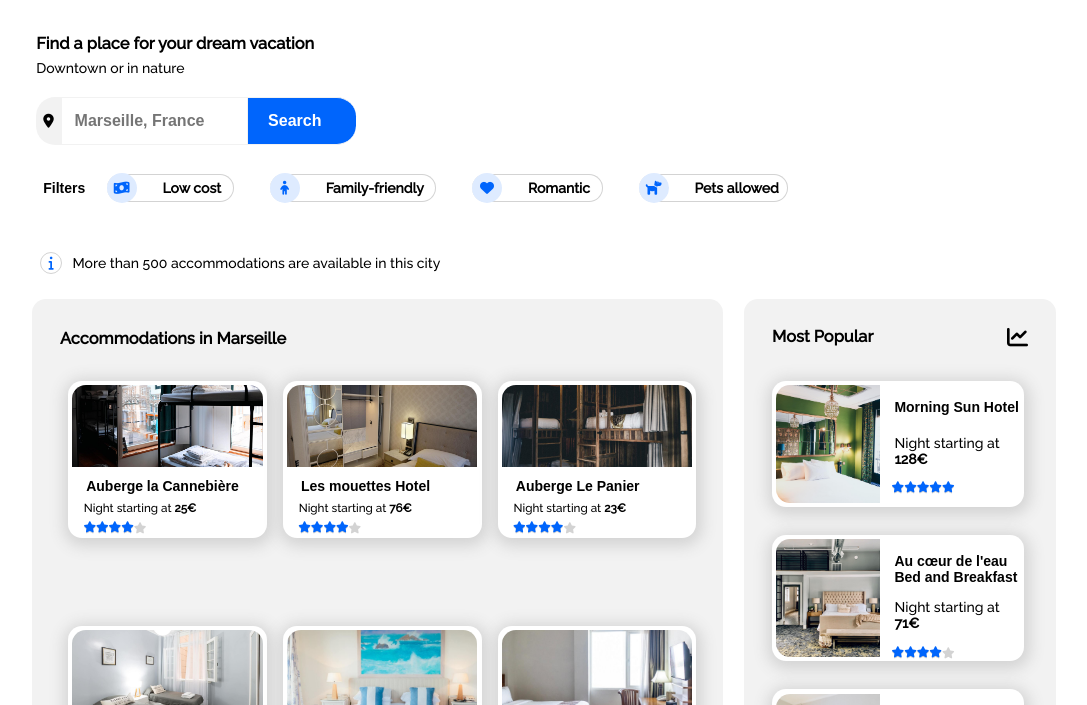
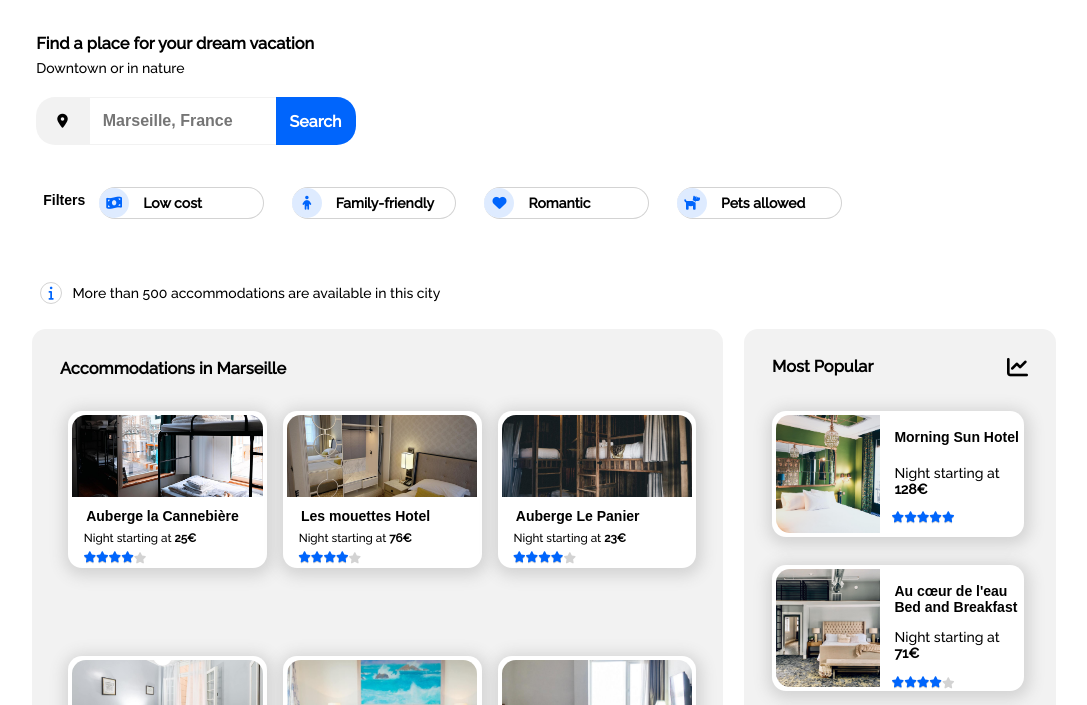
Before and after one commit to Rhyath/ReserviaProject, a plain HTML site: page index.html in a window 1280 px wide. Shown: the part 68-773 px from the top of the page, without its empty margins (96-1183 px from the left). Drawn offline with Linux system fonts and the light colour scheme.

Commit message:
css update (search icon button/margin on filter buttons added) & html (spaces between elements removed) update

```diff
--- a/ReserviaStyle.css
+++ b/ReserviaStyle.css
@@ -1,7 +1,7 @@
 /* Reservia Project Styling */
 
 body {
-    min-width: 300px;
+    min-width: 450px;
     width: 80%;
     margin: 0 auto;
     font-family: "Raleway", sans-serif;
@@ -113,56 +113,54 @@ header p {
     font-size: 1rem;
  }
 
-input[type="search"] {
+ input:focus, textarea:focus, button {
+     outline: none;
+ }
+
+button {
+    width: 3.3rem;
+    height: 3rem;
     border-top-right-radius: 1.2rem;
     border-bottom-right-radius: 1.2rem;
-    width: 6.8rem;
-    height: 3rem;
-    padding: 1.15rem;
+    border: none;
     text-align: center;
+    line-height: 3rem;
     background-color: #0065fc;
     color: white;
  }
 
-
-/* trying to remove the Search text and swap it with the icon but not working .....
-
- input[value:"Search"]
-    font-family: "Font Awesome 5";
-    font-weight: 900;
-    content: "\f002";
+ .searchtext {
+    display: none;
 }
 
-*/
-
- input[type="search"]::-webkit-search-cancel-button {
-     -webkit-appearence: none;
- }
+.fa-search {
+    font-display: inherit;
+}
 
 /* --- FILTERS SECTION --- */
 
  #filters {
     margin-top: 1.5em;
     margin-bottom: 3em;
+    height: 16em;
     padding: 0.5em;
  }
 
  #filters h4 {
-    display: block;
+     display: block;
  }
 
  span.button {
-    margin: 1.3rem;
-    padding: 0.3rem 0.5rem;
-    width: 11rem;
-    height: 3rem;
+    width: 45%;
+    margin-right: 1.5em;
+    margin-bottom: 1em;
     border: solid 0.12rem lightgrey;
     border-left-style: none;
     border-radius: 2rem;
     font-weight: 700;
-    display: flexbox;
+    display: flex;
     flex-flow: row wrap;
-    justify-content: space-between;
+    justify-content: flex-start;
     align-items: center;
  }
 
@@ -176,12 +174,10 @@ span.button i {
     text-align: center;
     line-height: 1rem;
     color: #0065fc;
-    position: relative;
-    left: -0.6em;
  }
 
  span.button:hover {
-     width: 100%;
+     width: 45%;
      border-radius: 2rem;
      background-color: #deebff;
      transition: width 3s linear;
@@ -385,7 +381,7 @@ aside h3, aside i {
     margin: 0;
     padding: 0;
     grid-column: 1/2;
-    grid-row: 1/-1;
+    grid-row: 1/4;
     border-top-left-radius: 1em;
     border-bottom-left-radius: 1em;
 }
@@ -495,7 +491,6 @@ footer {
 /* MEDIA QUERIES */
 
 @media all and (min-width:900px) {
-
     nav {
         display: flex;
         flex-flow: row nowrap;
@@ -523,22 +518,52 @@ footer {
         font-style: italic;
     }
 
-     #filters h4 {
-        display: inline;
+
+button {
+    width: 5rem;
+    height: 3rem;
+    border-top-right-radius: 1.2rem;
+    border-bottom-right-radius: 1.2rem;
+    border: none;
+    text-align: center;
+    line-height: 3rem;
+    background-color: #0065fc;
+    color: white;
+ }
+
+.searchtext {
+    display: inherit;
+    font-family: Raleway;
+    font-size: 1.2em;
+    font-weight: 900;
+}
+
+.fa-search {
+    display: none;
+}
+
+    #filters {
+        width: 80%;
+        display: flex;
+        flex-direction: row nowrap;
+        justify-content: space-between;
+        justify-items: flex-end;
+        height: auto;
+    }
+
+    #filters h4 {
      }
 
-     span.button {
-        margin: 1.3em;
-        padding: 0.3rem 0.5rem;
-        width: 11rem;
-        height: 3rem;
+    span.button {
+        width: 42%;
+        margin: 1em;
         border: solid 0.12rem lightgrey;
         border-left-style: none;
         border-radius: 2rem;
         font-weight: 700;
-        display: flexbox;
-        flex-flow: row nowrap;
-        justify-content: space-between;
+        display: flex;
+        flex-flow: row wrap;
+        justify-content: flex-start;
         align-items: center;
      }
 
--- a/index.html
+++ b/index.html
@@ -1,22 +1,13 @@
 <!DOCTYPE html>
-
 <html lang="en">
     <head>
-
         <title>Reservia Accommodation Finder</title>
-
         <link rel="stylesheet" type="text/css" href="ReserviaStyle.css">
-
         <link rel="preconnect" href="https://fonts.gstatic.com">
-
         <link href="https://fonts.googleapis.com/css2?family=Raleway:wght@500&display=swap" rel="stylesheet">
-
         <script src="https://kit.fontawesome.com/1f66a0a1d5.js" crossorigin="anonymous"></script>
-
         <meta name="viewport" content="width=device-width, initial-scale=1">
-
         <meta name="Reservia vacation planner" content="Reservia is a vacation planning tool to search for accommodation and activities in any city">
-
     </head>
 
     <body>
@@ -30,23 +21,16 @@
         </nav>
 
         <header>
-
             <h3>Find a place for your dream vacation</h3>
-
             <p>Downtown or in nature</p>
-
             <div id="searchfield">
-
                 <i class="fas fa-map-marker-alt" id="mapicon">
                 </i>
                 <input type="text" placeholder="Marseille, France">
-                <input type="search" value="Search">
-
+                <button><span class="searchtext">Search</span><i class="fas fa-search"></i></button>
             </div>
             <!-- end of #searchfield-->
-
             <div id="filters">
-
                 <h4>Filters</h4>
                 <span class="button">
                     <i class="fas fa-money-bill-wave"></i>
@@ -61,167 +45,130 @@
                 <span class="button">
                     <i class="fas fa-dog"></i> Pets allowed
                 </span>
-
             </div>
             <!-- end of #filters-->
-
             <p> <i class="fas fa-info"></i> More than 500 accommodations are available in this city</p>
-
         </header>
 
         <section id="accomm">
             <main>
-
                 <h3>Accommodations in Marseille</h3>
-
                 <div class="mainwrapper">
-
                     <div class="hotelcontainer">
                         <span class="image" id="cannebiere"></span>
                         <h4>Auberge la Cannebière</h4>
                         <p>Night starting at <strong>25€</strong></p>
                         <div class="star-rating" title=".800"></div>
                     </div>
-
                     <div class="hotelcontainer">
                         <span class="image" id="duPort"></span>
                         <h4>Hôtel du port</h4>
                         <p>Night starting at <strong>52€</strong></p>
                         <div class="star-rating" title=".1000"></div>
                     </div>
-
                     <div class="hotelcontainer">
                         <span class="image" id="mouettes"></span>
                         <h4>Les mouettes Hotel</h4>
                         <p>Night starting at <strong>76€</strong></p>
                         <div class="star-rating" title=".800"></div>
                     </div>
-
                     <div class="hotelcontainer">
                         <span class="image" id="deLaMer"></span>
                         <h4>Hôtel de la mer</h4>
                         <p>Night starting at <strong>46€</strong></p>
                         <div class="star-rating" title=".600"></div>
                     </div>
-
                     <div class="hotelcontainer">
                         <span class="image" id="laPanier"></span>
                         <h4>Auberge Le Panier</h4>
                         <p>Night starting at <strong>23€</strong></p>
                         <div class="star-rating" title=".800"></div>
                     </div>
-
                     <div class="hotelcontainer">
                         <span class="image" id="chezAmina"></span>
                         <h4>Hôtel chez Amina</h4>
                         <p>Night starting at <strong>96€</strong></p>
                         <div class="star-rating" title=".1000"></div>
                     </div>
-
                 </div>
                 <!-- end of .mainwrapper -->
-
                 <h3>Show more</h3>
-
             </main>
 
             <aside>
-
                 <h3>Most Popular</h3>
                 <i class="fas fa-chart-line clearfix" id="chart"></i>
-
                 <div class="asidewrapper">
-
                     <div class="popcontainer">
                         <span class="popimage" id="morningSun"></span>
                         <h4>Morning Sun Hotel</h4>
                         <p>Night starting at <strong>128€</strong></p>
                         <div class="star-rating" title=".100"></div>
                     </div>
-
                     <div class="popcontainer">
                         <span class="popimage" id="coeurDeLeau"></span>
                         <h4>Au cœur de l'eau Bed and Breakfast</h4>
                         <p>Night starting at <strong>71€</strong></p>
                         <div class="star-rating" title=".800"></div>
                     </div>
-
                     <div class="popcontainer">
                         <span class="popimage" id="bleuBlanc"></span>
                         <h4>Tout bleu et Blanc Hotel</h4>
                         <p>Night starting at <strong>68€</strong></p>
                         <div class="star-rating" title=".800"></div>
                     </div>
-
                 </div>
                 <!-- end of .asidewrapper-->
-
             </aside>
-
         </section> <!--  end of accommodation-->
 
         <section id="activ">
-
             <h3>Activities in Marseille</h3>
-
             <div class="activwrapper">
-
                 <div class="imagebox" id="grid1">
                     <div id="oldport"></div>
                     <h4>Old Port</h4>
                 </div>
-
                 <div class="imagebox" id="grid2">
                     <div id="pomegues"></div>
                     <h4>Pomègues Fort</h4>
                 </div>
-
                 <div class="imagebox" id="grid3">
                     <div id="frioul"></div>
                     <h4>Frioul Island</h4>
                 </div>
-
                 <div class="imagebox" id="grid4">
                     <div id="calanques"></div>
                     <h4>Calanques National Park</h4>
                 </div>
-
                 <div class="imagebox" id="grid5">
                     <div id="garde"></div>
                     <h4>Notre-Dame-de-la-Garde</h4>
                 </div>
-
                 <div class="imagebox" id="grid6">
                     <div id="longchamp"></div>
                     <h4>Longchamp Park</h4>
                 </div>
-
             </div>
-
         </section> <!-- end of activities-->
 
         <footer>
-
             <div class="infowrap">
                 <h4>About</h4>
                 <p><a href="#">Site Map</a></p>
                 <p><a href="#">General Terms and Conditions</a></p>
                 <p><a href="#">Data and Privacy</a></p>
             </div>
-
             <div class="infowrap">
                 <h4>Our Accommodations</h4>
                 <p><a href="#">Quality Assessment</a></p>
                 <p><a href="#">You have a hotel?</a></p>
             </div>
-
             <div class="infowrap">
                 <h4>Assistance</h4>
                 <p><a href="#">Help Desk</a></p>
                 <p><a href="#">Contact Us</a></p>
             </div>
-
         </footer>
-
     </body>
 </html>
```
